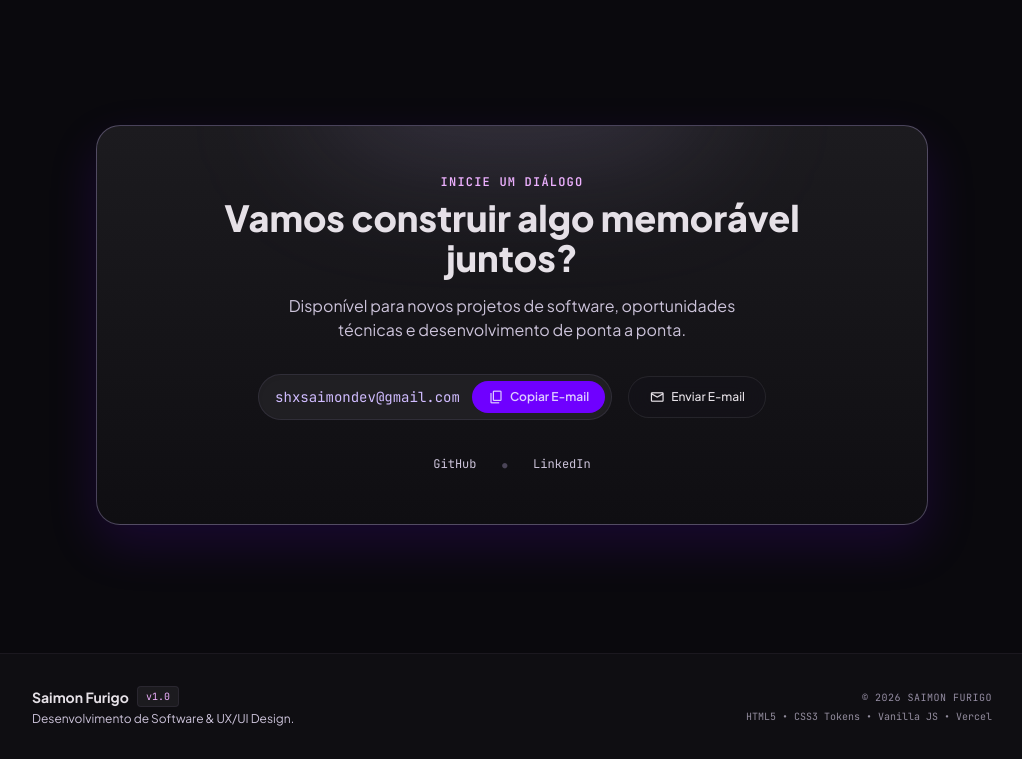
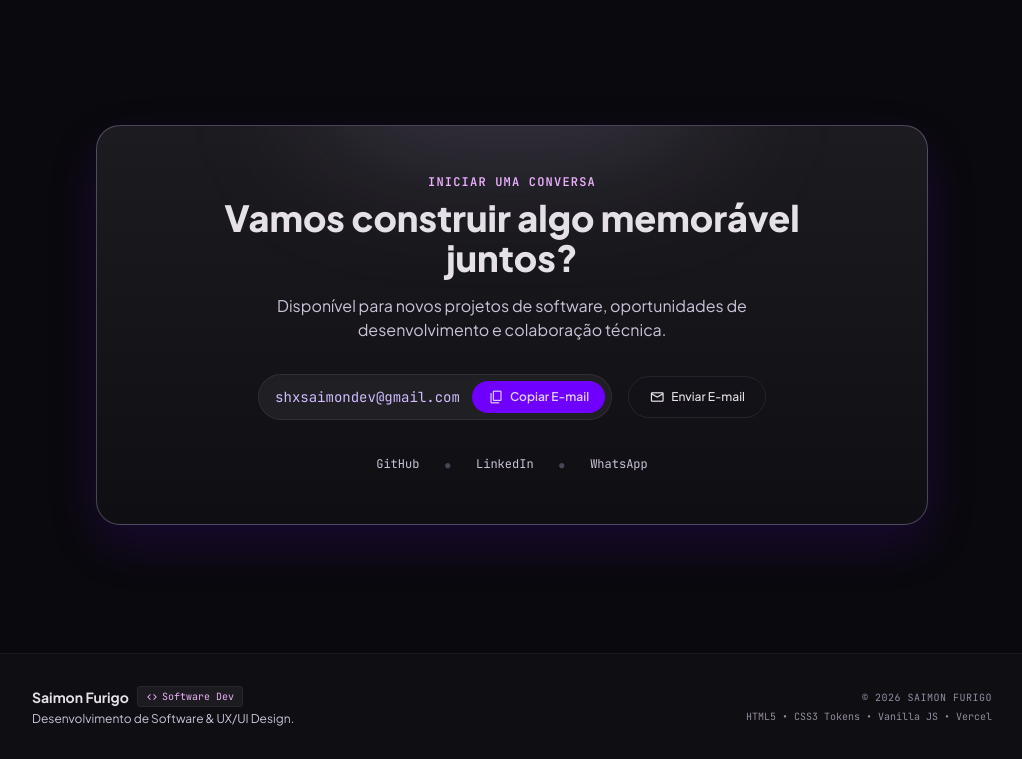
Before and after one commit to Shxsaimon/Portfolio, a plain HTML site: page index.html in a window 1280 px wide. Shown: the part 3351-4110 px from the top of the page, without its empty margins (128-1150 px from the left). Drawn offline with nearby package versions, Linux system fonts and the light colour scheme.

Commit message:
feat: refinamentos dos textos da seção de contato e adicionado link para whatsapp

```diff
--- a/index.html
+++ b/index.html
@@ -699,13 +699,13 @@
         <div class="absolute -top-24 left-1/2 -translate-x-1/2 w-96 h-28 bg-primary/20 rounded-full blur-[70px] pointer-events-none"></div>
 
         <span class="font-mono text-xs text-secondary uppercase tracking-widest block mb-2 font-semibold">
-          Inicie um Diálogo
+          Iniciar uma conversa
         </span>
         <h2 class="text-3xl sm:text-4xl font-extrabold text-on-surface max-w-xl mx-auto mb-4 leading-tight">
           Vamos construir algo memorável juntos?
         </h2>
-        <p class="text-sm sm:text-base text-on-surface-variant max-w-lg mx-auto mb-8">
-          Disponível para novos projetos de software, oportunidades técnicas e desenvolvimento de ponta a ponta.
+        <p class="text-sm sm:text-base text-on-surface-variant max-w-xl mx-auto mb-8">
+          Disponível para novos projetos de software, oportunidades de desenvolvimento e colaboração técnica.
         </p>
 
         <!-- 1-Click Copy Email & Direct Mailto -->
@@ -754,6 +754,15 @@
           >
             <span>LinkedIn</span>
           </a>
+          <span class="text-outline-variant">•</span>
+          <a
+            class="font-mono text-xs hover:text-primary transition-colors flex items-center gap-1"
+            href="https://wa.me/5547996391369"
+            rel="noopener noreferrer"
+            target="_blank"
+          >
+            <span>WhatsApp</span>
+          </a>
 
           <!-- Futuras redes sociais preparadas:
           <span class="text-outline-variant">•</span>
@@ -778,8 +787,9 @@
       <div class="flex flex-col items-center md:items-start gap-1">
         <div class="flex items-center gap-2">
           <span class="text-sm font-bold text-on-surface">Saimon Furigo</span>
-          <span class="font-mono text-[10px] text-secondary px-2 py-0.5 rounded bg-surface-container-low border border-outline-variant/30">
-            v1.0
+          <span class="inline-flex items-center gap-1 font-mono text-[10px] text-secondary px-2 py-0.5 rounded bg-surface-container-low border border-outline-variant/30">
+            <span class="material-symbols-outlined text-[12px]">code</span>
+            <span>Software Dev</span>
           </span>
         </div>
         <p class="text-xs text-on-surface-variant text-center md:text-left">
```
Also changed, not shown: 1 other file.
